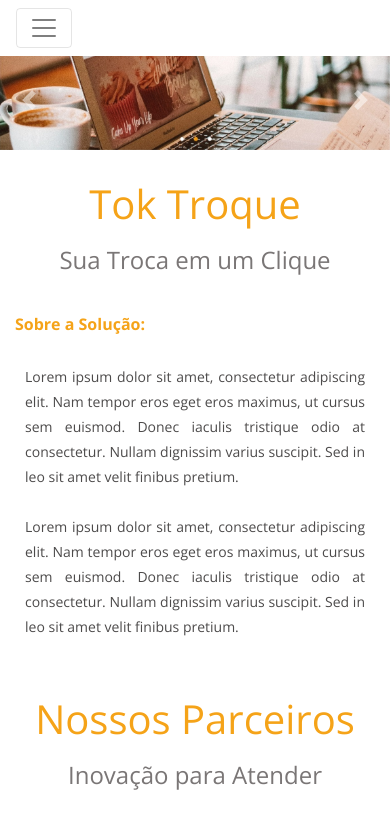
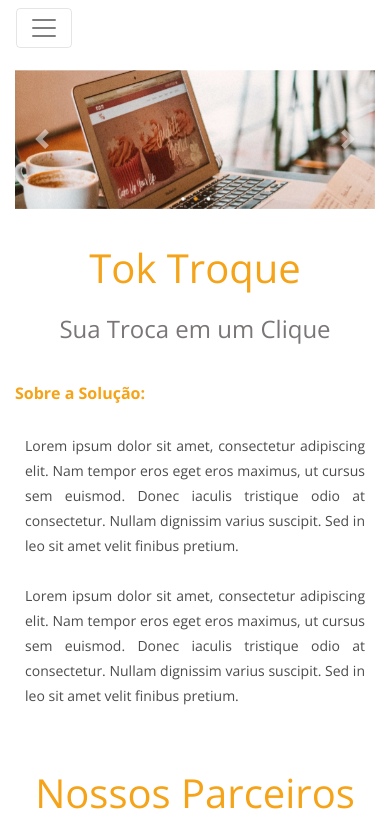
Before and after one commit to adrianomisina/projeto-tok-troque, a plain HTML site: page index.html in a window 390 px wide. Shown: the top 827 px of the page. Drawn offline with nearby package versions, Linux system fonts and the light colour scheme.

Commit message:
fixed carousel mobile

```diff
--- a/style.css
+++ b/style.css
@@ -17,18 +17,9 @@ body {
 .slide{
     max-width: 100%;
     height: 100%;
-    margin: 0;
-    padding: 0;
+    margin-top: 35px
+
 }
-
-.carousel-control-prev-icon {
-    margin-top: 50px;
-}
-
-.carousel-control-next-icon {
-    margin-top: 50px;
-}
-
 
 section {
     width: 100%;
@@ -87,7 +78,8 @@ a.nav-item.nav-link{
 
 .description-title h1 {
     margin-bottom: 18px;
-    margin-top: 30px;
+    margin-top: 20px;
+    padding:5px;
     color: #f5a318;
 }
 
```
